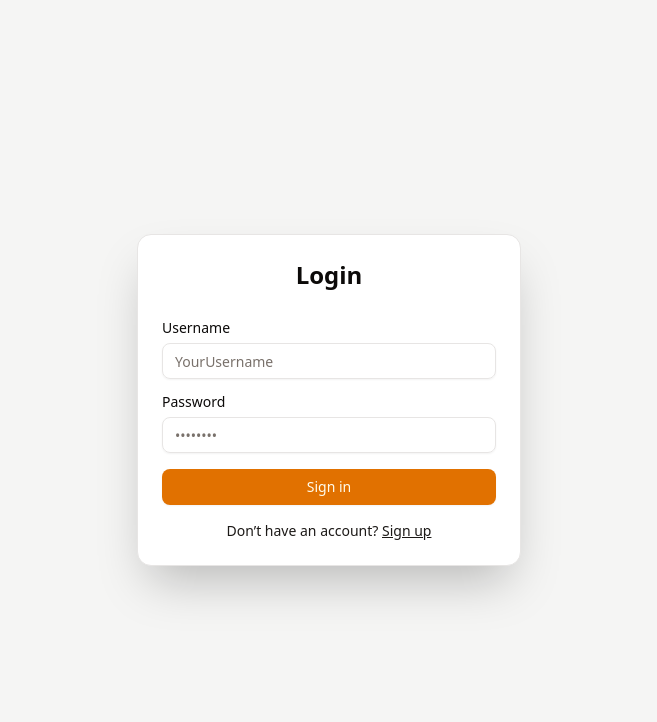
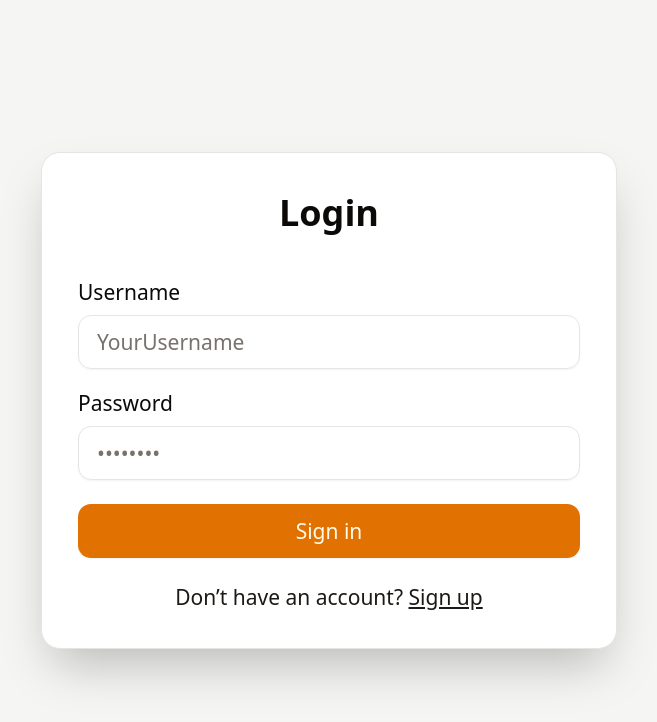
Before and after one commit to sock1000kg/MediaTracker, a React (Vite) app in the folder client/: page /login in a window 1280 px wide. Shown: the top 722 px of the page, without its empty margins (311-968 px from the left). Built offline with nearby package versions, Linux system fonts and the light colour scheme.

Commit message:
chore: realize I was making the frontend in 150% zoom from t he start somehow

```diff
--- a/client/src/index.css
+++ b/client/src/index.css
@@ -2,6 +2,10 @@
 @import "tw-animate-css";
 
 @custom-variant dark (&:is(.dark *));
+
+html {
+  font-size: 150%; /* 24px if default is 16px */
+}
 
 @theme inline {
   --radius-sm: calc(var(--radius) - 4px);
```
